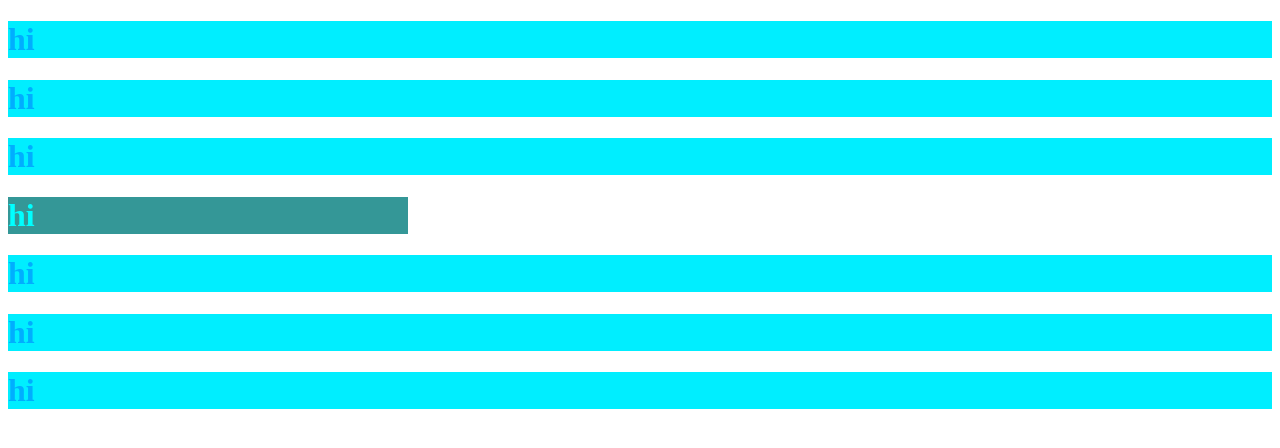
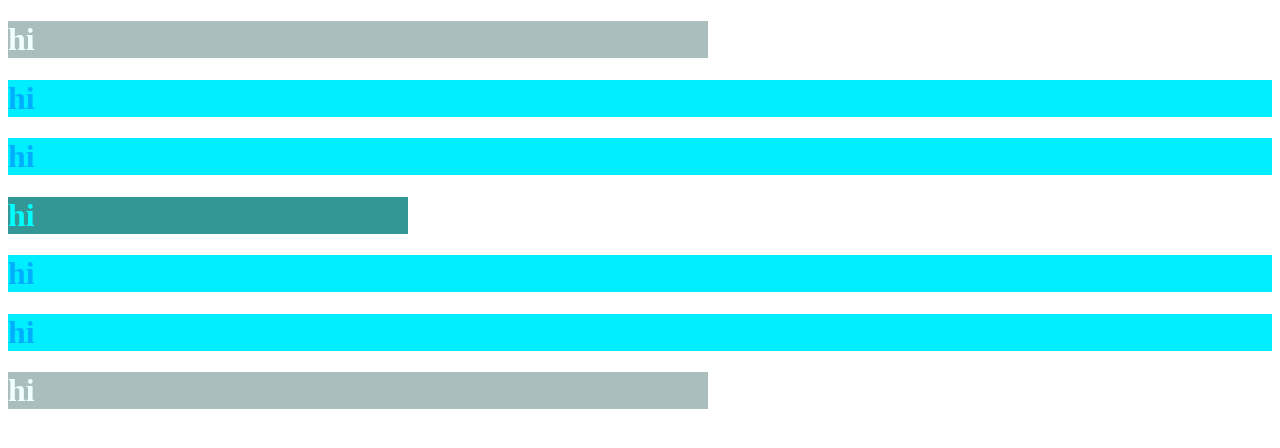
Before and after one commit to SaraReco321/c5, a plain HTML site: page index.html in a window 1280 px wide. Drawn offline with Linux system fonts and the light colour scheme.

Commit message:
adedd class

```diff
--- a/index.html
+++ b/index.html
@@ -8,13 +8,13 @@
 </head>
 <body>
 
-    <h1>hi</h1>
+    <h1 class="edge">hi</h1>
     <h1>hi</h1>
     <h1>hi</h1>
     <h1 id="mine">hi</h1>
     <h1>hi</h1>
     <h1>hi</h1>
-    <h1>hi</h1>
+    <h1 class="edge">hi</h1>
 
 </body>
 </html>
--- a/style.css
+++ b/style.css
@@ -8,3 +8,9 @@ h1{
     background-color: rgb(52, 151, 151);
     width: 400px;
 }
+
+.edge{
+    color: azure;
+    background-color: rgb(171, 190, 190);
+    width: 700px;
+}
```
